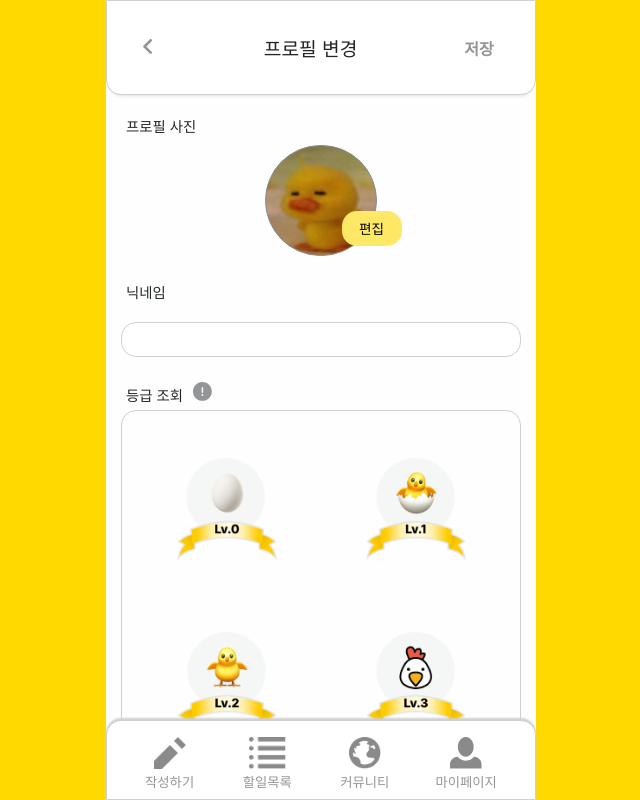
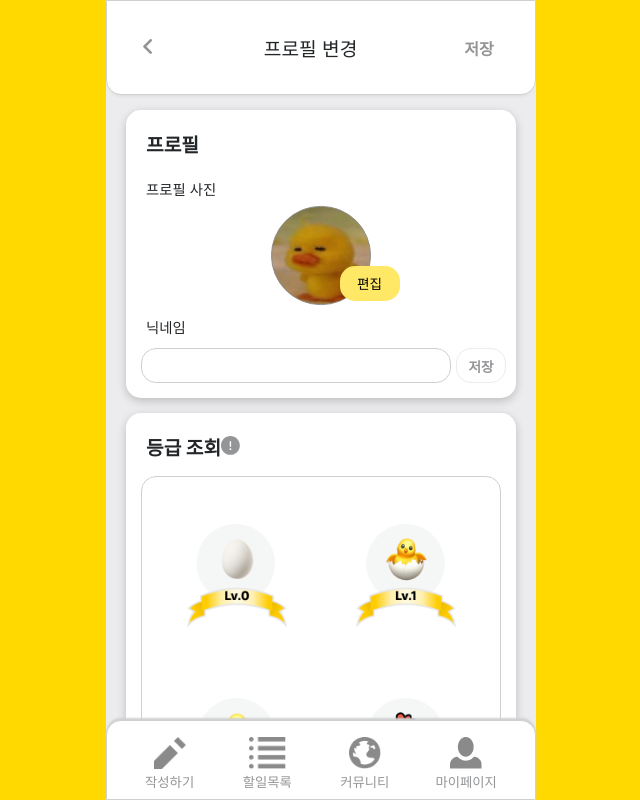
Before and after one commit to codestates-seb/seb45_main_031, a React (Create React App) app in the folder FE/: page /mypage/edit in a window 1280 px wide. Shown: the whole page, without its empty margins (319-959 px from the left). Built offline with nearby package versions, Linux system fonts and the light colour scheme.

Commit message:
✨ Feat: 사용자 닉네임 변경 기능
- 마이페이지 회원정보 수정 페이지 내 닉네임 변경 기능 구현
- input box에 새로운 닉네임을 입력하면 닉네임이 변경됩니다
- 변경된 닉네임이 사용자 정보에 업데이트 됩니다

Issue #9

```diff
--- a/FE/src/pages/MyPageEdit.js
+++ b/FE/src/pages/MyPageEdit.js
@@ -1,5 +1,9 @@
 import { styled } from "styled-components";
 import { useState } from "react";
+import axios from "axios";
+
+// import { user } from "../data/dummy";
+import { URL } from "../data/constants";
 
 import { ReactComponent as ProfileSvg } from "../assets/images/profile.svg";
 import { ReactComponent as InfoIcon } from "../assets/icons/info.svg";
@@ -13,22 +17,24 @@ export default function MyPageEdit() {
   return (
     <MaxContainer>
       <Container>
-        <Section>
+        <Section className="myProfile">
+          <Title>프로필</Title>
           <Label>프로필 사진</Label>
-          <Profile>
-            <ProfileSvg className="photo" alt="avatar" />
-            <EditProfile />
-          </Profile>
+          <ariticle>
+            <Profile>
+              <ProfileSvg className="photo" alt="avatar" />
+              <EditProfile />
+            </Profile>
+          </ariticle>
+          <EditNickname />
         </Section>
-        <Section>
-          <Label>닉네임</Label>
-          <InputBox />
-        </Section>
-        <Section>
-          <span>
-            <Label>등급 조회</Label>
-            <InfoIcon />
-          </span>
+        <Section className="myLevel">
+          <div>
+            <Title>
+              등급 조회
+              <InfoIcon />
+            </Title>
+          </div>
           <Badges>
             <div className="badge">
               <img src={level0} alt="레벨0" />
@@ -43,8 +49,6 @@ export default function MyPageEdit() {
               <img src={level3} alt="레벨3" />
             </div>
           </Badges>
-        </Section>
-        <Section className="cancelMembership">
           <CancelMembership />
         </Section>
       </Container>
@@ -63,45 +67,56 @@ const MaxContainer = styled.div`
 
 const Container = styled.div`
   margin: auto;
-  padding-top: 95px;
   height: 100vh;
   width: 430px;
-  background-color: #fefefe;
+  background-color: #ececee;
   display: flex;
   flex-direction: column;
+  overflow-y: scroll;
+`;
+
+const Title = styled.div`
+  width: 100%;
+  font-size: 1.2rem;
+  color: #232629;
+  font-weight: bold;
+  margin: 10px;
 `;
 
 const Section = styled.div`
   display: flex;
   flex-direction: column;
   justify-content: left;
+  background-color: #fff;
+  border-radius: 15px;
   padding: 10px;
+  margin: 0 20px 15px 20px;
+  box-shadow: 0 3px 10px rgb(0, 0, 0, 0.2);
 
-  .cancelMembership {
+  &.myProfile {
+    margin-top: 110px;
+  }
+
+  &.myLevel {
+    display: flex;
+    flex-direction: column;
+    margin-bottom: 100px;
+  }
+
+  &.cancelMembership {
     color: #949597;
     display: flex;
     flex-direction: row;
-    align-items: center;
+    align-items: flex-start;
+    height: 500px;
+    margin-bottom: 110px;
   }
 `;
 
 const Label = styled.label`
   font-size: 0.9rem;
-  padding: 10px;
-  margin-bottom: 0.3rem;
-`;
-
-const InputBox = styled.input`
-  height: 35px;
-  padding: 10px;
-  margin: 5px;
-  font-size: 0.9rem;
-  border: 1px solid #d0d0d0;
-  border-radius: 15px;
-
-  &:focus {
-    border: 1px solid #949597;
-  }
+  padding: 10px 10px 5px 10px;
+  margin-bottom: 0.1rem;
 `;
 
 const ModalOverlay = styled.div`
@@ -186,37 +201,7 @@ const YesNoButton = styled.button`
   }
 `;
 
-//프로필 사진 편집 영역
-const Profile = styled.div`
-  position: relative;
-  height: 100px;
-  display: flex;
-  align-items: center;
-  justify-content: center;
-
-  .photo {
-    width: 150px;
-  }
-`;
-
-const EditButton = styled.button`
-  width: 60px;
-  height: 35px;
-  padding: 5px;
-  position: absolute;
-  background-color: #ffe866;
-  font-size: 0.85rem;
-  border-radius: 15px;
-  left: 55%;
-  top: 60%;
-
-  &:hover {
-    background-color: #ffd900;
-    cursor: pointer;
-    color: #232629;
-  }
-`;
-
+//프로필 사진 편집 모달창
 const EditProfile = () => {
   const [isModalOpen, setIsMOdalOpen] = useState(false);
 
@@ -250,8 +235,117 @@ const EditProfile = () => {
   );
 };
 
+// 닉네임 변경
+const EditNickname = () => {
+  const [currentNickname, setCurrentNickname] = useState("");
+  const [newNickname, setNewNickname] = useState("");
+
+  const memberId = 4; //삭제 예정
+  const editProfile = () => {
+    axios
+      .patch(`${URL}/members/${memberId}`, { nickname: newNickname })
+      .then((response) => {
+        response;
+      });
+  };
+
+  const handleNicknameChange = (event) => {
+    setNewNickname(event.target.value);
+  };
+
+  const handleSaveClick = () => {
+    if (newNickname.trim() !== "") {
+      setCurrentNickname(newNickname);
+      setNewNickname("");
+      editProfile();
+    }
+  };
+
+  return (
+    <>
+      <Label>닉네임</Label>
+      <InputBoxWrapper>
+        <InputBox
+          type="text"
+          placeholder={currentNickname}
+          value={newNickname}
+          onChange={(event) => handleNicknameChange(event)}
+        />
+        <SaveButton onClick={() => handleSaveClick()}>저장</SaveButton>
+      </InputBoxWrapper>
+    </>
+  );
+};
+
+const Profile = styled.div`
+  position: relative;
+  height: 100px;
+  display: flex;
+  align-items: center;
+  justify-content: center;
+
+  .photo {
+    width: 100px;
+    /* display: flex; */
+  }
+`;
+
+const EditButton = styled.button`
+  width: 60px;
+  height: 35px;
+  padding: 5px;
+  position: absolute;
+  background-color: #ffe866;
+  font-size: 0.85rem;
+  border-radius: 15px;
+  left: 55%;
+  top: 60%;
+
+  &:hover {
+    background-color: #ffd900;
+    cursor: pointer;
+    color: #232629;
+  }
+`;
+
+const InputBoxWrapper = styled.div`
+  display: flex;
+  flex-direction: row;
+  align-items: center;
+`;
+
+const InputBox = styled.input`
+  height: 35px;
+  width: 100%;
+  padding: 10px;
+  margin: 5px;
+  font-size: 0.9rem;
+  border: 1px solid #d0d0d0;
+  border-radius: 15px;
+
+  &:focus {
+    border: 1px solid #949597;
+  }
+`;
+
+const SaveButton = styled.button`
+  width: 60px;
+  height: 35px;
+  border-radius: 15px;
+  font-size: 0.85rem;
+  font-weight: bold;
+  color: #949597;
+  background-color: #fff;
+  border: 1px solid #ececec;
+  &:hover {
+    background-color: #ececec;
+    cursor: pointer;
+    color: #232629;
+  }
+`;
+
 // 회원 등급 영역
-const Badges = styled.div`
+const Badges = styled.article`
   height: 370px;
   padding: 10px;
   margin: 5px;
```
